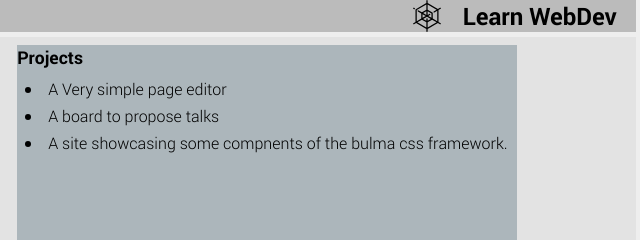
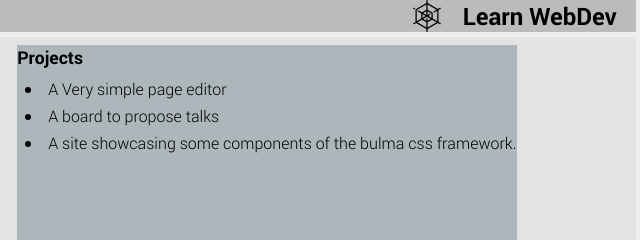
Before and after one commit to latsic/website_learnwebdev, a plain HTML site: page index.html in a window 1280 px wide. Shown: the top 240 px of the page, 404-1044 px from the left. Drawn offline with Linux system fonts and the light colour scheme.

Commit message:
fix typo

```diff
--- a/index.html
+++ b/index.html
@@ -82,7 +82,7 @@
 									<a class="project-links" href="/tboard/index.html">A board to propose talks</a>
                                 </li>
                                 <li>
-                                    <a class="project-links" href="../bulma_sandbox/dist/bulma_sandbox.html">A site showcasing some compnents of the bulma css framework.</a>
+                                    <a class="project-links" href="../bulma_sandbox/dist/bulma_sandbox.html">A site showcasing some components of the bulma css framework.</a>
                                 </li>
 							</ul>
 						</section>
```
